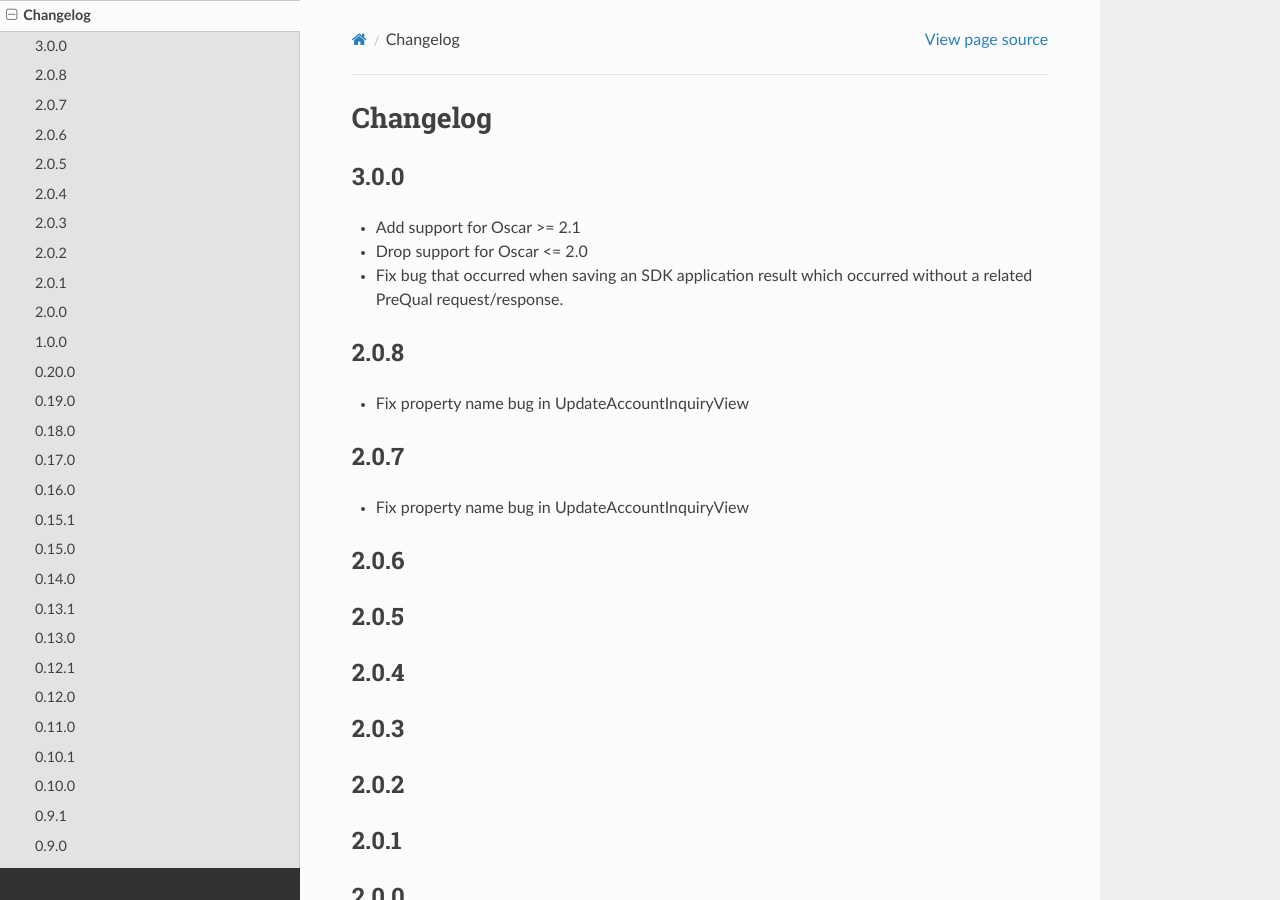
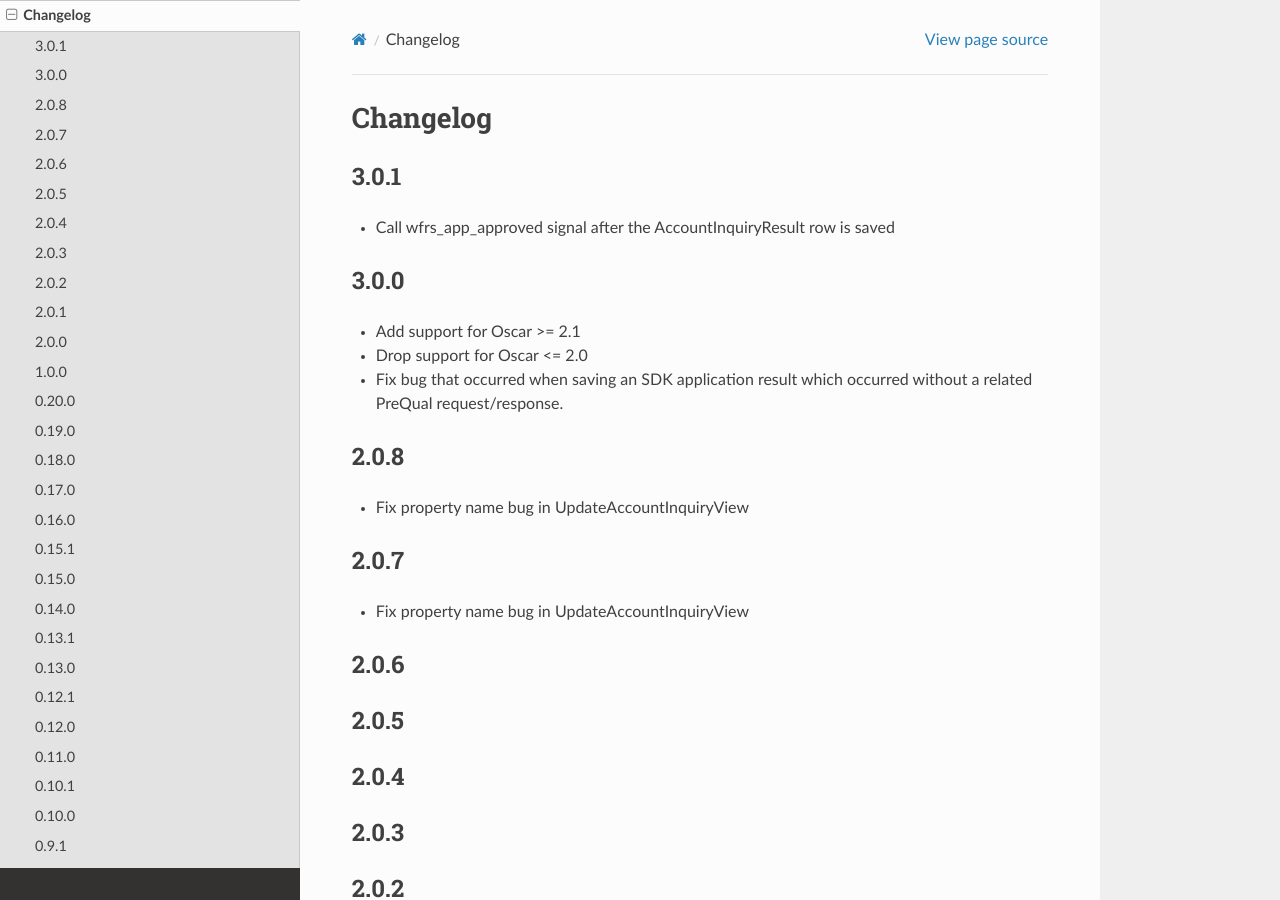
Before and after one commit to thelabnyc/django-oscar-wfrs, a Sphinx documentation site: the page built from docs/changes.rst, in a window 1280 px wide and 900 px high. Built offline with Sphinx 7.4.7 and the Read the Docs theme 2.0.0, drawn with Linux system fonts in a browser that asks for light colours; the version number could not be read and is left out.

Commit message:
Update changelog

```diff
--- a/docs/changes.rst
+++ b/docs/changes.rst
@@ -2,6 +2,10 @@
 
 Changelog
 =========
+
+3.0.1
+------------------
+- Call wfrs_app_approved signal after the AccountInquiryResult row is saved
 
 3.0.0
 ------------------
```
